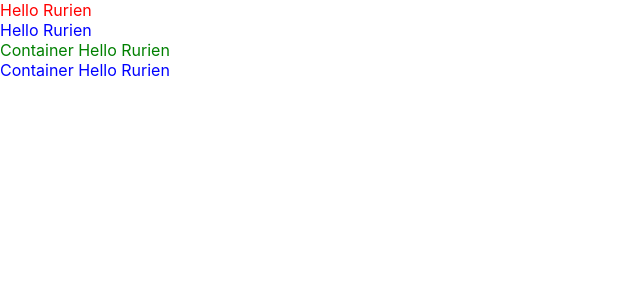
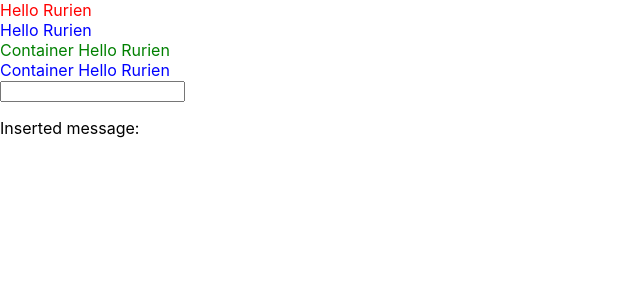
Before and after one commit to Rurien1124/react-typescript-basic, a React (Create React App) app: page / in a window 1280 px wide. Shown: the top 300 px of the page, without its empty margins (0-640 px from the left). Built offline with nearby package versions, Linux system fonts and the light colour scheme.

Commit message:
Add state with onChange event

```diff
--- a/src/App.tsx
+++ b/src/App.tsx
@@ -1,5 +1,6 @@
 import React from 'react';
 import { ContainerHello, Hello } from './props/Hello';
+import { Message } from './state/Message';
 
 function App() {
   return (
@@ -8,6 +9,7 @@ function App() {
       <Hello name={'Rurien'} />
       <ContainerHello name={'Rurien'} color={'green'} />
       <ContainerHello name={'Rurien'} />
+      <Message />
     </div>
   );
 }
--- /dev/null
+++ b/src/state/Message.tsx
@@ -0,0 +1,20 @@
+import React, { useState } from 'react';
+
+export const Message = () => {
+  // message state 를 사용해서
+  const [message, setMessage] = useState('');
+
+  // 해당 이벤트 리스너를 사용하면 e.target 의 값을 message 에 세팅하겠다
+  const onChange = (e: React.ChangeEvent<HTMLInputElement>) => {
+    setMessage(`${e.target.value}`);
+  };
+
+  return (
+    <div>
+      {/* input 에 입력된 값(e.target.value)을 message state 에 설정하고 */}
+      <input onChange={onChange} />
+      {/* message 의 값이 수정되면 <p> 에 렌더링 하겠다 */}
+      <p>Inserted message: {message}</p>
+    </div>
+  );
+};
```
